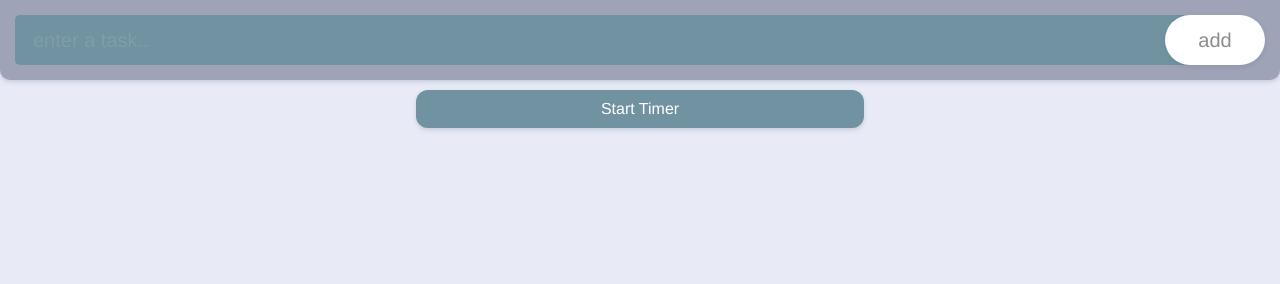
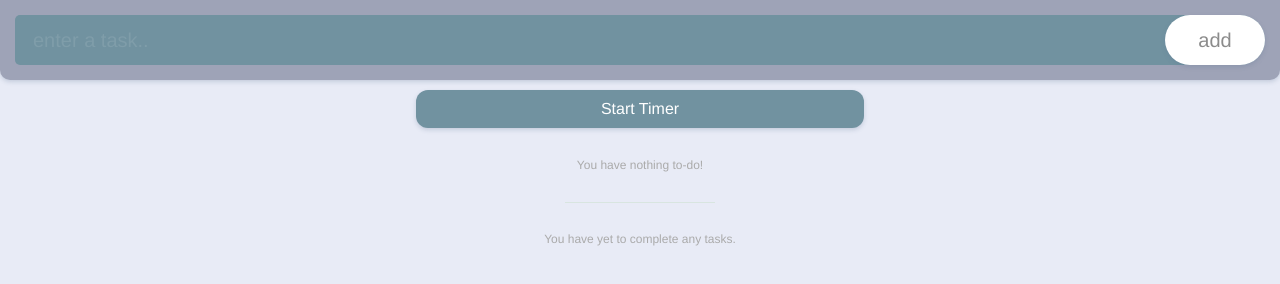
Before and after one commit to quinnmil/todoTimer, a plain HTML site: page index.html in a window 1280 px wide. Drawn offline with nearby package versions, Linux system fonts and the light colour scheme.

Commit message:
display text when no tasks in todo/completed.

```diff
--- a/index.html
+++ b/index.html
@@ -40,24 +40,8 @@ from max Sandelin's turorial (themaxsandelin on github) -->
 
   <div class='container'>
     <!-- uncompleted tasks -->
-    <ul class='todo' id='todo'>
-
-      <!-- an example list item
-      <li>
-
-    <div class = 'buttons'>
-      <button class = 'remove'>
-        <svg version="1.1" id="Capa_1" xmlns="http://www.w3.org/2000/svg" xmlns:xlink="http://www.w3.org/1999/xlink" x="0px" y="0px" width="44.238px" height="44.238px" viewBox="0 0 44.238 44.238" style="enable-background:new 0 0 44.238 44.238;" xml:space="preserve"><g><g><g><path d="M15.533,29.455c-0.192,0-0.384-0.073-0.53-0.22c-0.293-0.293-0.293-0.769,0-1.062l13.171-13.171c0.293-0.293,0.768-0.293,1.061,0s0.293,0.768,0,1.061L16.063,29.235C15.917,29.382,15.725,29.455,15.533,29.455z"/></g><g><path d="M28.704,29.455c-0.192,0-0.384-0.073-0.53-0.22L15.002,16.064c-0.293-0.293-0.293-0.768,0-1.061s0.768-0.293,1.061,0l13.171,13.171c0.293,0.293,0.293,0.769,0,1.062C29.088,29.382,28.896,29.455,28.704,29.455z"/></g><path d="M22.119,44.237C9.922,44.237,0,34.315,0,22.12C0,9.924,9.922,0.001,22.119,0.001S44.238,9.923,44.238,22.12S34.314,44.237,22.119,44.237z M22.119,1.501C10.75,1.501,1.5,10.751,1.5,22.12s9.25,20.619,20.619,20.619s20.619-9.25,20.619-20.619S33.488,1.501,22.119,1.501z"/></g></g></svg>
-      </button>
-      <button class = 'complete'>
-        <svg version="1.1" xmlns="http://www.w3.org/2000/svg" xmlns:xlink="http://www.w3.org/1999/xlink" x="0px" y="0px" viewBox="0 0 52 52" style="enable-background:new 0 0 52 52;" xml:space="preserve"><g><path d="M26,0C11.664,0,0,11.663,0,26s11.664,26,26,26s26-11.663,26-26S40.336,0,26,0z M26,50C12.767,50,2,39.233,2,26S12.767,2,26,2s24,10.767,24,24S39.233,50,26,50z"/><path d="M38.252,15.336l-15.369,17.29l-9.259-7.407c-0.43-0.345-1.061-0.274-1.405,0.156c-0.345,0.432-0.275,1.061,0.156,1.406l10,8C22.559,34.928,22.78,35,23,35c0.276,0,0.551-0.114,0.748-0.336l16-18c0.367-0.412,0.33-1.045-0.083-1.411C39.251,14.885,38.62,14.922,38.252,15.336z"/></g></svg>
-      </button>
-    </div>
-  </li> -->
-    </ul>
-    <!-- completed tasks -->
-    <ul class='todo' id='completed'>
-    </ul>
+    <ul class='todo' id='todo'></ul>
+    <ul class='todo' id='completed'></ul>
 
   </div>
 
--- a/resources/style.css
+++ b/resources/style.css
@@ -223,14 +223,37 @@ ul.todo#completed:not(:empty) {
   padding: 60px 0 0 0;
 }
 
-ul.todo#completed:not(:empty):before {
+ul.todo#completed {
+  position: relative;
+  padding: 60px 0 0 0;
+}
+
+ul.todo#completed:before {
+  content: '';
   width: 150px;
   height: 1px;
-  background #CCC;
+  background: #d8e5e0;
   position: absolute;
   top: 30px;
   left: 50%;
-  margin: 0 0 0 75px;
+  margin: 0 0 0 -75px;
+}
+
+ul.todo#todo:empty:after {
+  content: 'You have nothing to-do!';
+  margin: 15px 0 0 0;
+}
+
+ul.todo#completed:empty:after {
+  content: 'You have yet to complete any tasks.';
+}
+
+ul.todo#todo:after, ul.todo#completed:after {
+  width: 100%;
+  display: block;
+  text-align: center;
+  font-size: 12px;
+  color: #aaa;
 }
 
 ul.todo li .buttons button.remove svg {
```
